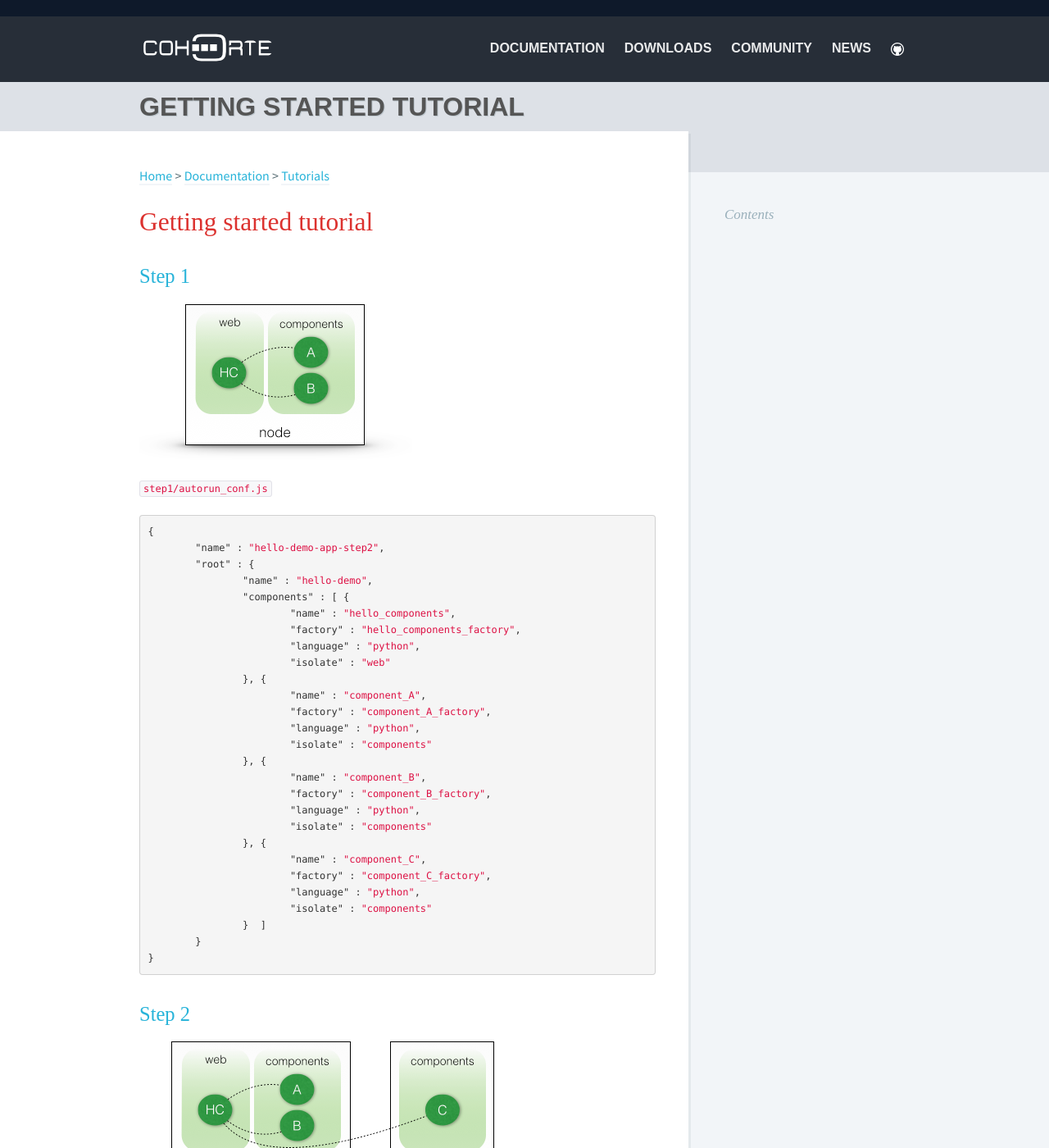
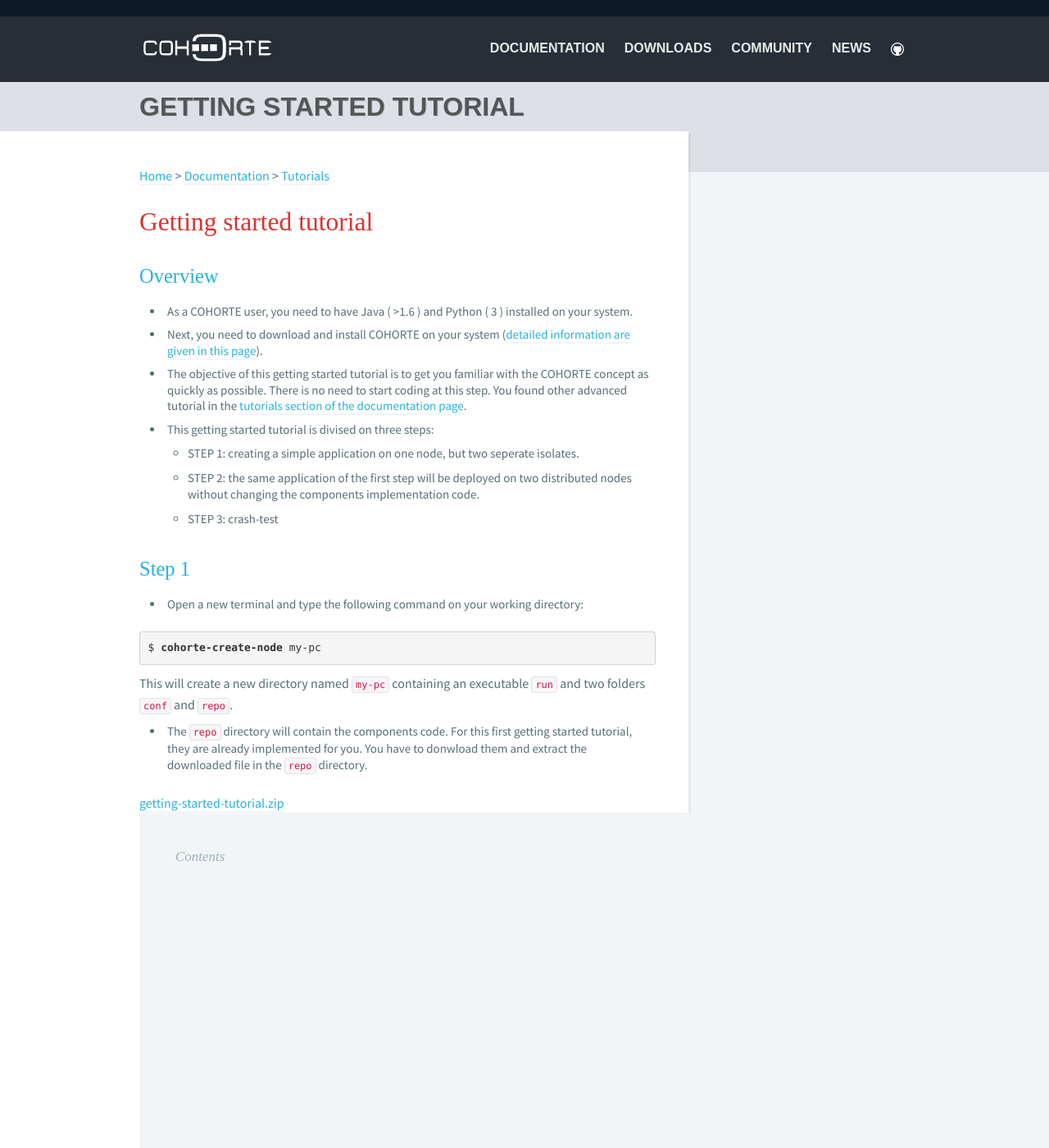
Before and after one commit to cohorte/cohorte.github.io, a Jekyll site: the page built from docs/1.x/tutorials/getting-started/index.md, in a window 1280 px wide and 1400 px high. Shown: the whole window at 82% size. Built offline with Jekyll 4.4.1, drawn with Linux system fonts in a browser that asks for light colours; some of the changed text lies outside the part shown.

Commit message:
Work in progress - Getting started tutorial
testing downloading the latest demo distribution from maven repository

```diff
--- a/docs/1.x/tutorials/getting-started/index.md
+++ b/docs/1.x/tutorials/getting-started/index.md
@@ -10,7 +10,31 @@
 
 ## Getting started tutorial
 
+### Overview
+
+ * As a COHORTE user, you need to have Java ( >1.6 ) and Python ( 3 ) installed on your system.
+ * Next, you need to download and install COHORTE on your system ([detailed information are given in this page]({{ site.baseurl }}/docs/1.x/setup)).
+ * The objective of this getting started tutorial is to get you familiar with the COHORTE concept as quickly as possible. There is no need to start coding at this step. You found other advanced tutorial in the [tutorials section of the documentation page]({{ site.baseurl }}/docs/1.x/tutorials).
+ * This getting started tutorial is divised on three steps:
+   * STEP 1: creating a simple application on one node, but two seperate isolates.
+   * STEP 2: the same application of the first step will be deployed on two distributed nodes without changing the components implementation code.
+   * STEP 3: crash-test
+
 ### Step 1
+
+ * Open a new terminal and type the following command on your working directory:
+
+ <pre>
+$ <b>cohorte-create-node</b> my-pc
+</pre>
+
+This will create a new directory named `my-pc` containing an executable `run` and two folders `conf` and `repo`.
+
+ * The `repo` directory will contain the components code. For this first getting started tutorial, they are already implemented for you. You have to donwload them and extract the downloaded file in the `repo` directory.
+
+<div id="download_night_builds"/>
+
+ * Next
 
 ![Step 1](getting-started-img-1.png)
 
@@ -108,3 +132,18 @@
 
 
 [Home](../../../../) > [Documentation](../../) > [Tutorials](../)
+
+
+<script>
+    function loadLatestSnapshots() {
+        $.getJSON( "http://cohorte.github.io/latest_demos.json", function( data ) {
+            console.log("refresh snapshots...");
+            frame = "<a href='" + data["snapshots"]["getting-started-tutorial-distribution"]["files"]["zip"] + "'>getting-started-tutorial.zip</a>"
+            $('#download_night_builds').html(frame);
+        });
+    }
+
+    $(document).ready(function() {
+        loadLatestSnapshots();
+    });
+</script>
```
Also changed, not shown: docs/1.x/setup/index.md (+4 -3 lines).
